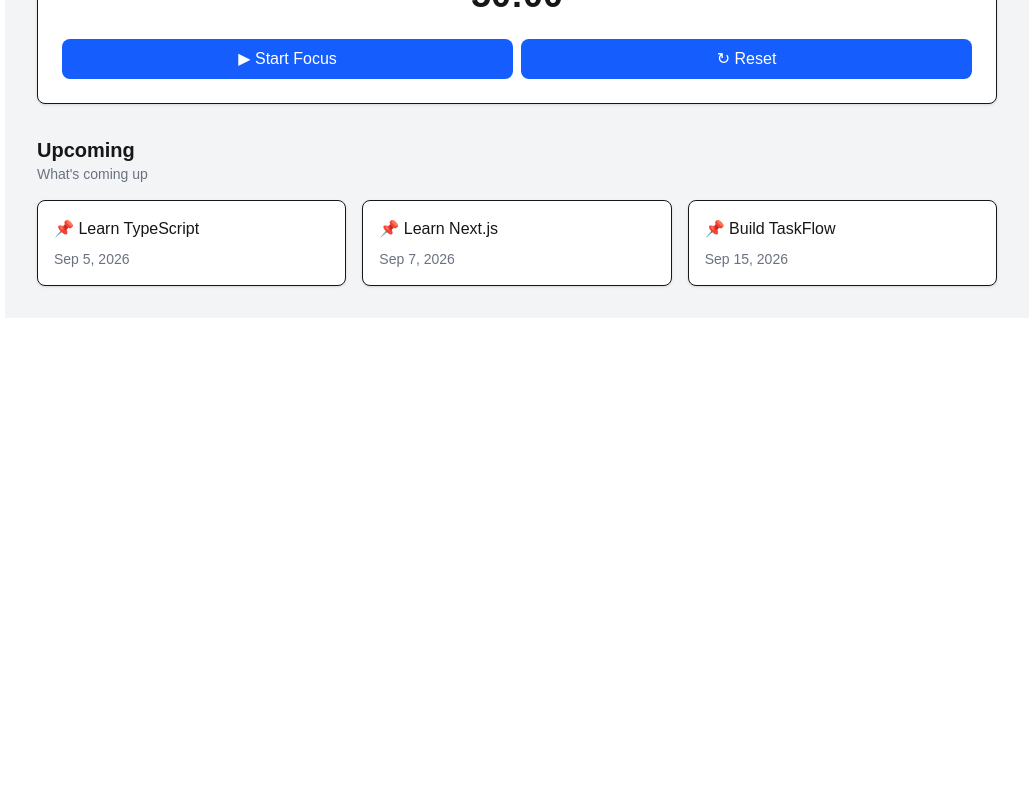
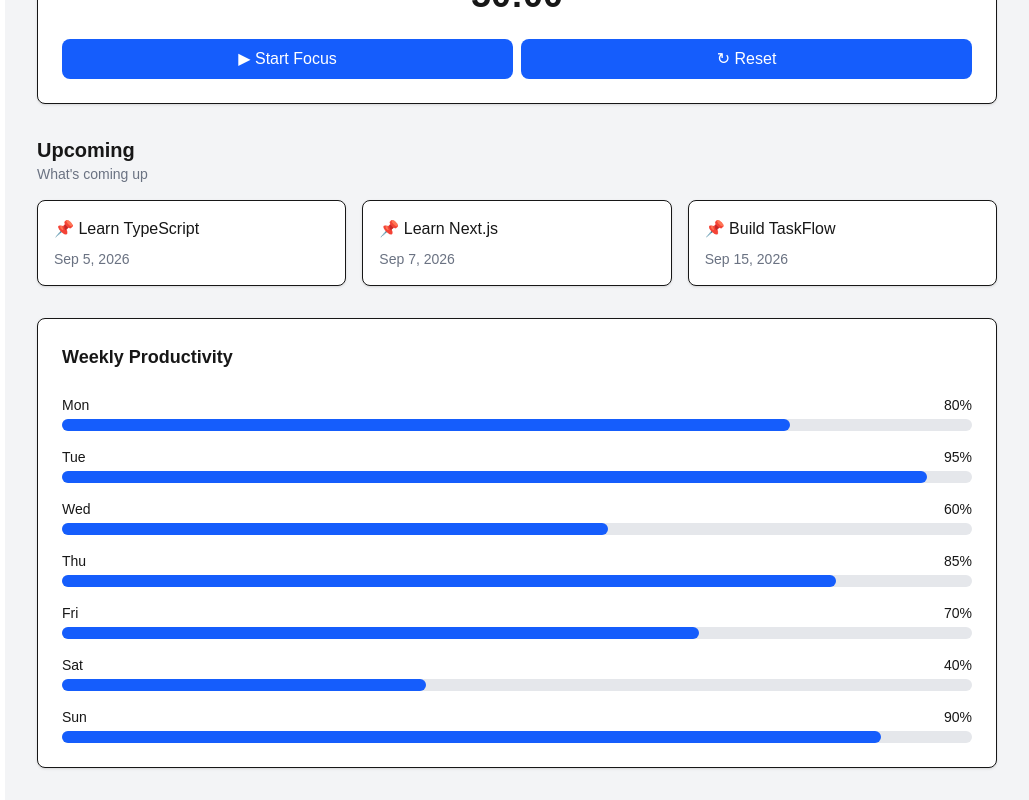
Before and after one commit to hari2k7/TaskFlow, a Next.js app in the folder frontend/: page /dashboard in a window 1280 px wide. Shown: the part 1336-2136 px from the top of the page, without its empty margins (251-1280 px from the left). Before the commit the page ends 1654 px from the top, so only its background shows below. Built offline with nearby package versions, Linux system fonts and the light colour scheme.

Commit message:
feat: add weekly productivity chart

```diff
--- a/frontend/src/app/dashboard/page.tsx
+++ b/frontend/src/app/dashboard/page.tsx
@@ -6,6 +6,7 @@ import GoalCard from "@/src/components/GoalCard";
 import HabitCard from "@/src/components/HabitCard";
 import FocusCard from "@/src/components/FocusCard";
 import UpcomingCard from "@/src/components/UpcomingCard";
+import ProductivityChart from "@/src/components/ProductivityChart";
 
 const tasks: Task[] = [
     {
@@ -71,6 +72,16 @@ const upcomingTasks = [
         title: "Build TaskFlow",
         dueDate: "Sep 15, 2026",
     },
+];
+
+const productivityData = [
+  { day: "Mon", value: 80 },
+  { day: "Tue", value: 95 },
+  { day: "Wed", value: 60 },
+  { day: "Thu", value: 85 },
+  { day: "Fri", value: 70 },
+  { day: "Sat", value: 40 },
+  { day: "Sun", value: 90 },
 ];
 
 export default function Dashboard() {
@@ -142,6 +153,8 @@ export default function Dashboard() {
                     ))}
                 </div>
             </section>
+
+            <ProductivityChart data={productivityData} />
         </main>
     )
 }
--- /dev/null
+++ b/frontend/src/components/ProductivityChart.tsx
@@ -0,0 +1,36 @@
+interface ProductivityDay {
+  day: string;
+  value: number;
+}
+
+interface ProductivityChartProps {
+  data: ProductivityDay[];
+}
+
+export default function ProductivityChart({
+  data,
+}: ProductivityChartProps) {
+  return (
+    <div className="mt-8 rounded-lg border bg-white p-6 shadow-sm">
+      <h2 className="text-lg font-semibold">Weekly Productivity</h2>
+
+      <div className="mt-6 space-y-4">
+        {data.map((item) => (
+          <div key={item.day}>
+            <div className="mb-1 flex justify-between text-sm">
+              <span>{item.day}</span>
+              <span>{item.value}%</span>
+            </div>
+
+            <div className="h-3 w-full rounded-full bg-gray-200">
+              <div
+                className="h-3 rounded-full bg-blue-600"
+                style={{ width: `${item.value}%` }}
+              />
+            </div>
+          </div>
+        ))}
+      </div>
+    </div>
+  );
+}
```
